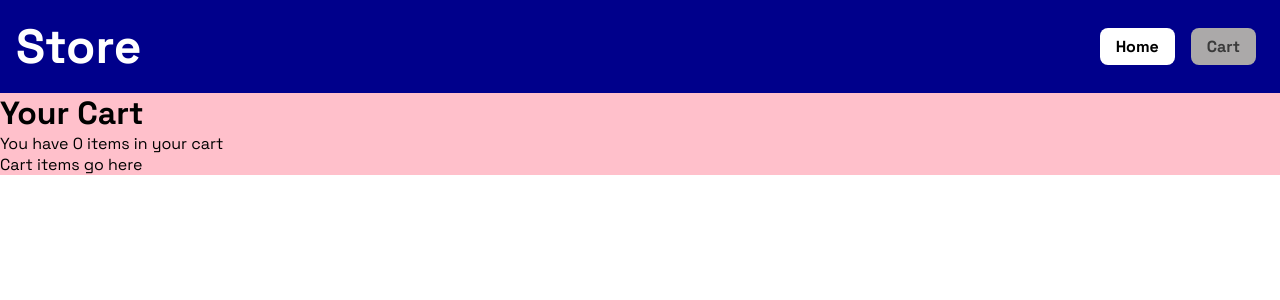
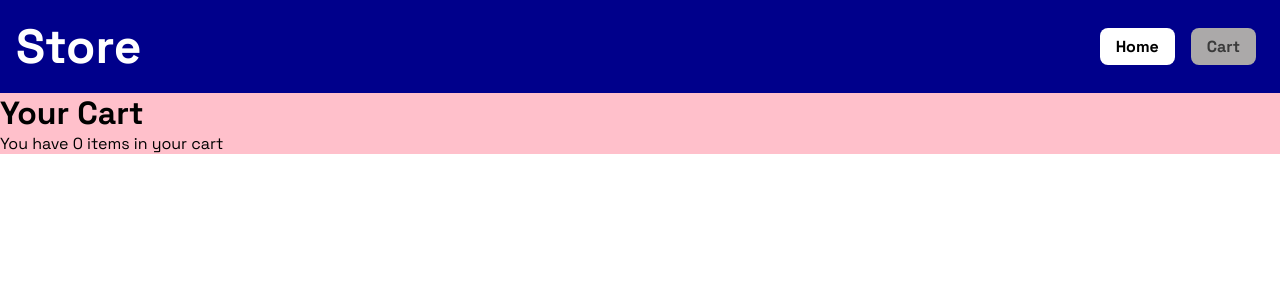
Before and after one commit to carisaelam/shopping-cart, a React (Vite) app: page /cart in a window 1280 px wide. Shown: the top 300 px of the page. Built offline with nearby package versions, Linux system fonts and the light colour scheme.

Commit message:
Add to cart button adds item to cart

```diff
--- a/src/CartContext.jsx
+++ b/src/CartContext.jsx
@@ -1,4 +1,5 @@
 import { createContext, useContext, useState } from 'react';
+import PropTypes from 'prop-types';
 
 const CartContext = createContext();
 
@@ -19,3 +20,7 @@ export function CartProvider({ children }) {
 export function useCart() {
   return useContext(CartContext);
 }
+
+CartProvider.propTypes = {
+  children: PropTypes.any,
+};
--- a/src/components/Navbar/Navbar.jsx
+++ b/src/components/Navbar/Navbar.jsx
@@ -28,9 +28,9 @@ export default function Navbar() {
               className={`${style.navbar__links__button} ${location.pathname === '/cart' ? style.active : ''}`}
             >
               Cart
-              {itemsInCart > 0 && (
+              {itemsInCart.length > 0 && (
                 <span className={style.items__in__cart}>
-                  {itemsInCart > 0 ? '[' + itemsInCart + ']' : ''}
+                  {itemsInCart ? '[' + itemsInCart.length + ']' : ''}
                 </span>
               )}
             </Link>
--- a/src/pages/Cart.jsx
+++ b/src/pages/Cart.jsx
@@ -1,13 +1,20 @@
 import { useCart } from '../CartContext';
+import ProductCard from '../components/ProductCard/ProductCard';
 
 export default function Cart() {
   const { itemsInCart } = useCart();
+
+  console.log('itemsInCart', itemsInCart);
 
   return (
     <div>
       <h1>Your Cart</h1>
       <p>You have {itemsInCart.length} items in your cart</p>
-      <div>Cart items go here</div>
+      <div>
+        {itemsInCart.map((item) => {
+          return (<ProductCard {...item}/>);
+        })}
+      </div>
     </div>
   );
 }
```
